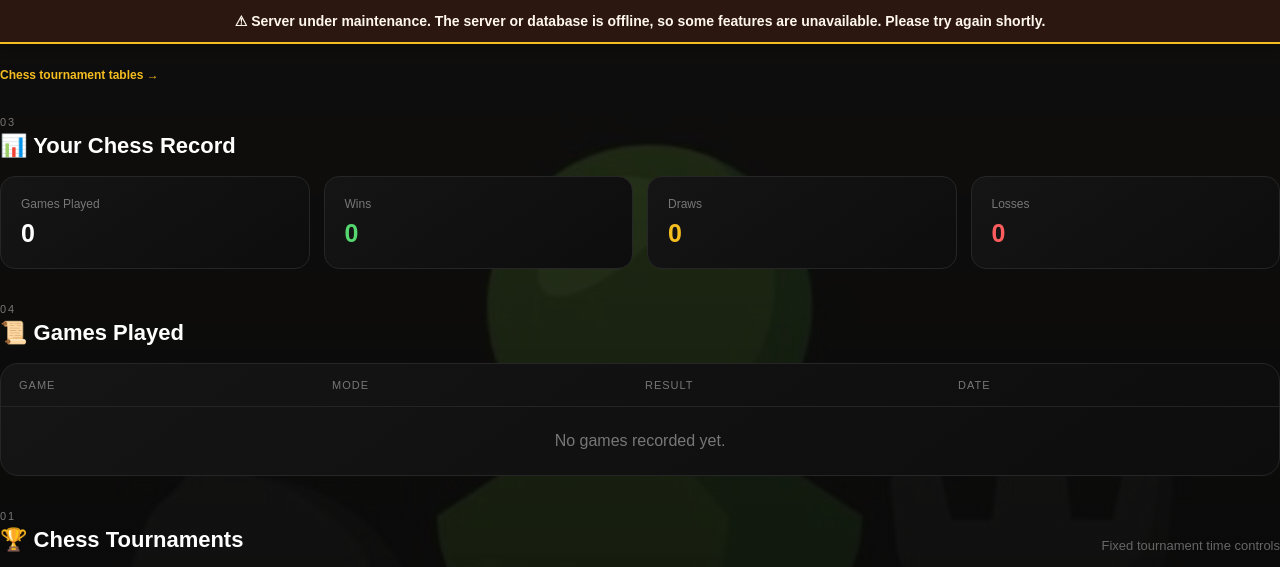
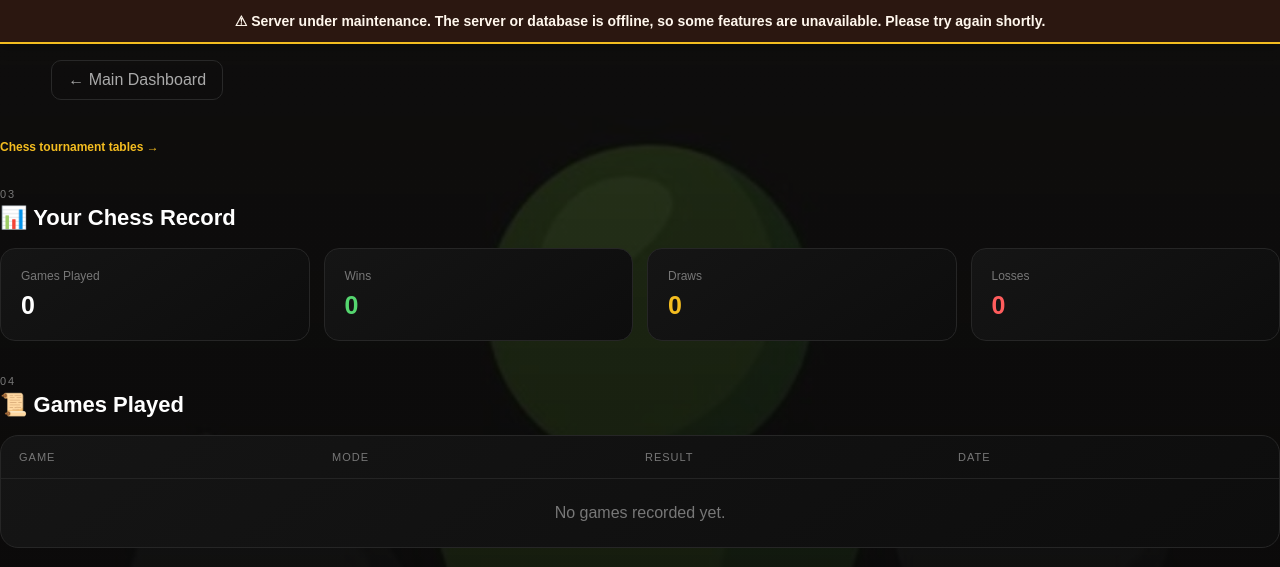
Before and after one commit to BillgatesBrighton/complete-goal-and-gambit, a plain HTML site: page frontend/pages/chess.html in a window 1280 px wide. Shown: the top 567 px of the page. Drawn offline with Linux system fonts and the light colour scheme; no server answers.

Commit message:
Add main dashboard link to chess page

```diff
--- a/frontend/pages/chess.html
+++ b/frontend/pages/chess.html
@@ -513,7 +513,7 @@ body {
 </head>
 
 
-<body>
+<body><a href="both.html" class="back-button" aria-label="Return to the main Chess and eFootball dashboard" style="display:inline-flex;margin:16px 4%;">← Main Dashboard</a>
 
 
 <div class="section-head" style="margin:24px 0 0"><a class="competition-link" href="tournament-lobby.html">Chess tournament tables →</a></div><!-- CHESS RECORD -->
```
